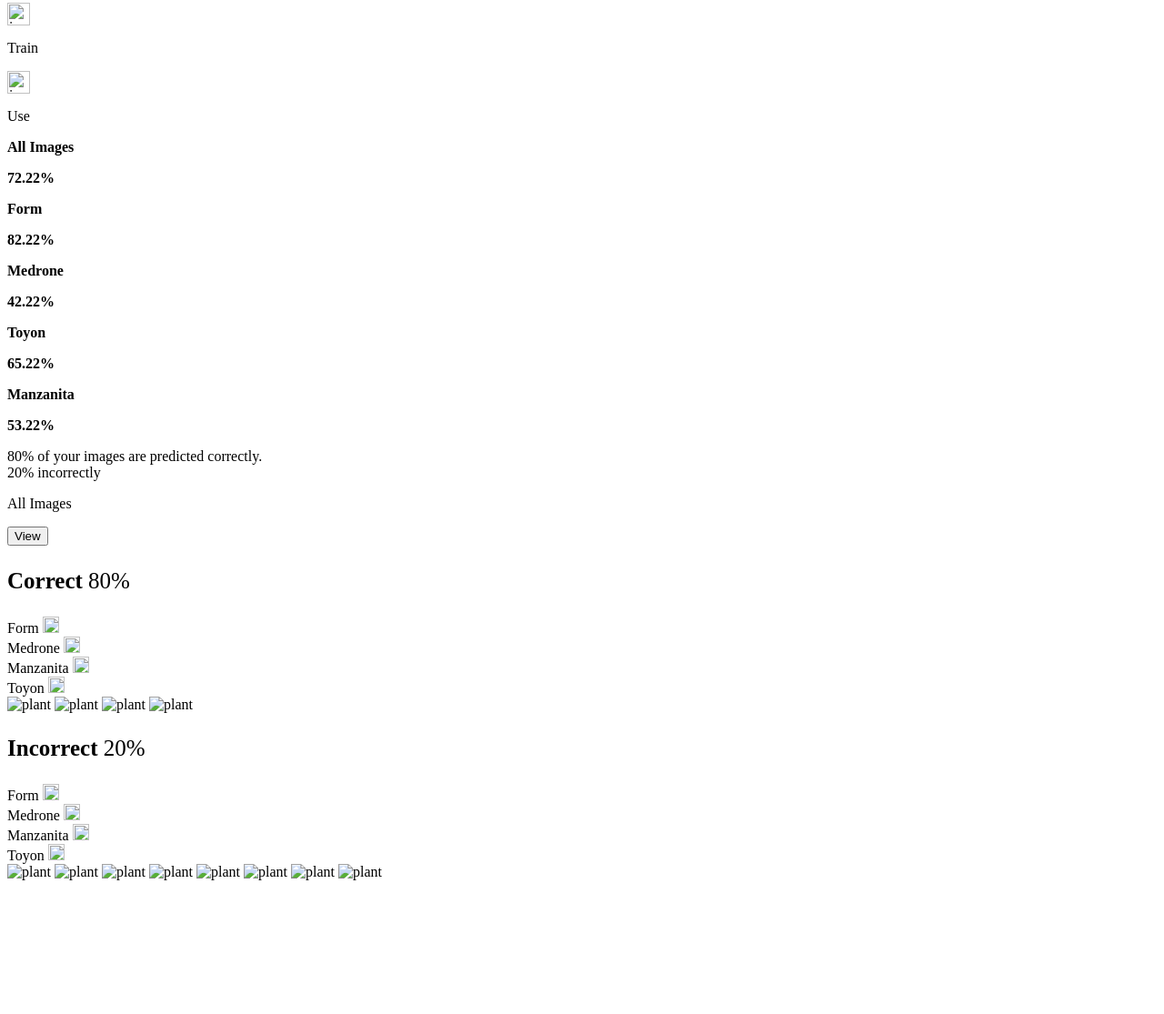
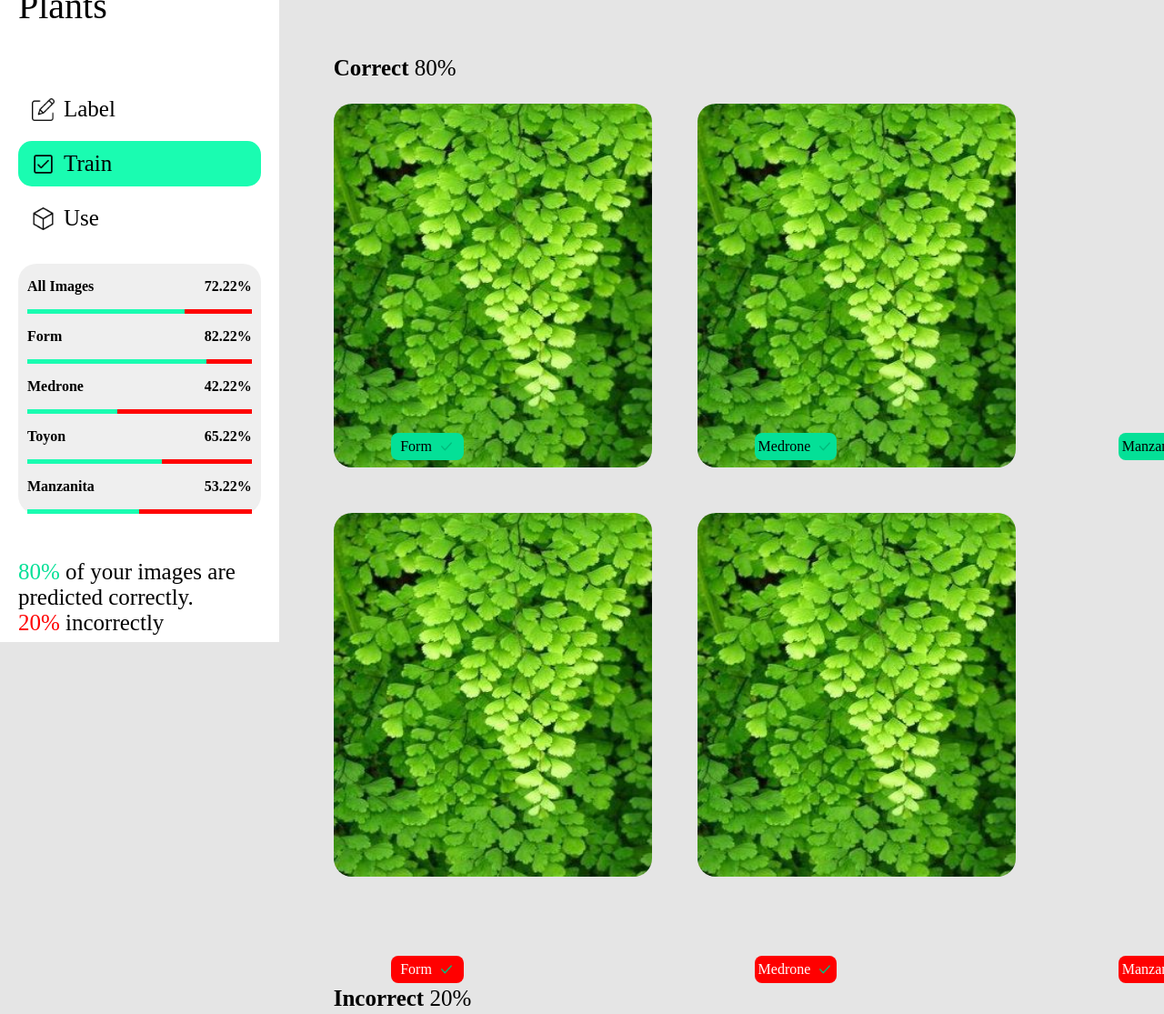
Before and after one commit to loveleeSoni20/task3-Globe, a plain HTML site: page indexx.html in a window 1280 px wide. Shown: the part 114-1229 px from the top of the page at 91% size. Before the commit the page ends 1090 px from the top, so only its background shows below. Drawn offline with Linux system fonts and the light colour scheme.

Commit message:
Update indexx.html yes

```diff
--- a/indexx.html
+++ b/indexx.html
@@ -1,7 +1,7 @@
 <DOCTYPE! html>
     <html>
         <head>
-            <link rel="stylesheet" href="/profile/page1.css">
+            <link rel="stylesheet" href="/stylee.css">
             <title>
                 This is Task 3 (page 1)
             </title>
@@ -12,15 +12,15 @@
                     <p class="heading">California  Plants</p>
                     <div class="div_two">
                         <div class="inner_div">
-                            <img height="25px" src="/profile/assests/edit.png" alt="icon">
+                            <img height="25px" src="assests/edit.png" alt="icon">
                             <p class="label">Label</p>
                         </div>
                         <div class="inner_divv">
-                            <img height="25px" src="/profile/assests/check-box.png" alt="icon">
+                            <img height="25px" src="assests/check-box.png" alt="icon">
                             <p class="label">Train</p>
                         </div>
                         <div class="inner_div">
-                            <img height="25px" src="/profile/assests/3d-cube.png" alt="icon">
+                            <img height="25px" src="assests/3d-cube.png" alt="icon">
                             <p class="label">Use</p>
                         </div>
                     </div>
@@ -82,46 +82,46 @@
                         <p style="font-size: 25px;"><b>Correct </b>80%</p>
                         <div class="image">
                             <div class="overlay1">Form
-                                <img height="18px" src="/profile/assests/checkmark.png" alt="">
+                                <img height="18px" src="assests/checkmark.png" alt="">
                             </div>
                             <div class="overlay2">Medrone
-                                <img height="18px" src="/profile/assests/checkmark.png" alt="">
+                                <img height="18px" src="assests/checkmark.png" alt="">
                             </div>
                             <div class="overlay3">Manzanita
-                                <img height="18px" src="/profile/assests/checkmark.png" alt="">
+                                <img height="18px" src="assests/checkmark.png" alt="">
                             </div>
                             <div class="overlay4">Toyon
-                                <img height="18px" src="/profile/assests/checkmark.png" alt="">
+                                <img height="18px" src="assests/checkmark.png" alt="">
                             </div>
-                            <img class="imagee" src="/profile/assests/plant.jpg" alt="plant">
-                            <img class="imagee" src="/profile/assests/plant.jpg" alt="plant">
-                            <img class="imagee" src="/profile/assests/plant.jpg" alt="plant">
-                            <img class="imagee" src="/profile/assests/plant.jpg" alt="plant">
+                            <img class="imagee" src="assests/plant.jpg" alt="plant">
+                            <img class="imagee" src="assests/plant.jpg" alt="plant">
+                            <img class="imagee" src="assests/plant.jpg" alt="plant">
+                            <img class="imagee" src="assests/plant.jpg" alt="plant">
                         </div>
                     </div>
                     <div class="images">
                         <p class="margin" style="font-size: 25px;"><b>Incorrect </b>20%</p>
                         <div class="image">
                             <div class="overlay_1">Form
-                                <img height="18px" src="/profile/assests/checkmark.png" alt="">
+                                <img height="18px" src="assests/checkmark.png" alt="">
                             </div>
                             <div class="overlay_2">Medrone
-                                <img height="18px" src="/profile/assests/checkmark.png" alt="">
+                                <img height="18px" src="assests/checkmark.png" alt="">
                             </div>
                             <div class="overlay_3">Manzanita
-                                <img height="18px" src="/profile/assests/checkmark.png" alt="">
+                                <img height="18px" src="assests/checkmark.png" alt="">
                             </div>
                             <div class="overlay_4">Toyon
-                                <img height="18px" src="/profile/assests/checkmark.png" alt="">
+                                <img height="18px" src="assests/checkmark.png" alt="">
                             </div>
-                            <img class="imagee" src="/profile/assests/plant.jpg" alt="plant">
-                            <img class="imagee" src="/profile/assests/plant.jpg" alt="plant">
-                            <img class="imagee" src="/profile/assests/plant.jpg" alt="plant">
-                            <img class="imagee" src="/profile/assests/plant.jpg" alt="plant">
-                            <img class="imagee" src="/profile/assests/plant.jpg" alt="plant">
-                            <img class="imagee" src="/profile/assests/plant.jpg" alt="plant">
-                            <img class="imagee" src="/profile/assests/plant.jpg" alt="plant">
-                            <img class="imagee" src="/profile/assests/plant.jpg" alt="plant">
+                            <img class="imagee" src="assests/plant.jpg" alt="plant">
+                            <img class="imagee" src="assests/plant.jpg" alt="plant">
+                            <img class="imagee" src="assests/plant.jpg" alt="plant">
+                            <img class="imagee" src="assests/plant.jpg" alt="plant">
+                            <img class="imagee" src="assests/plant.jpg" alt="plant">
+                            <img class="imagee" src="assests/plant.jpg" alt="plant">
+                            <img class="imagee" src="assests/plant.jpg" alt="plant">
+                            <img class="imagee" src="assests/plant.jpg" alt="plant">
                         </div>
                     </div>
                 </div>
```
